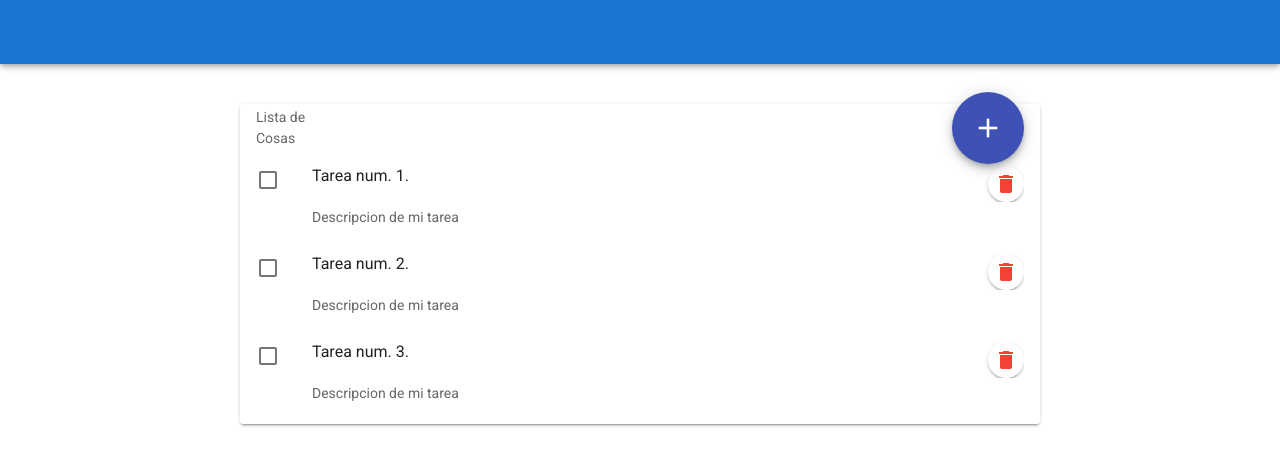
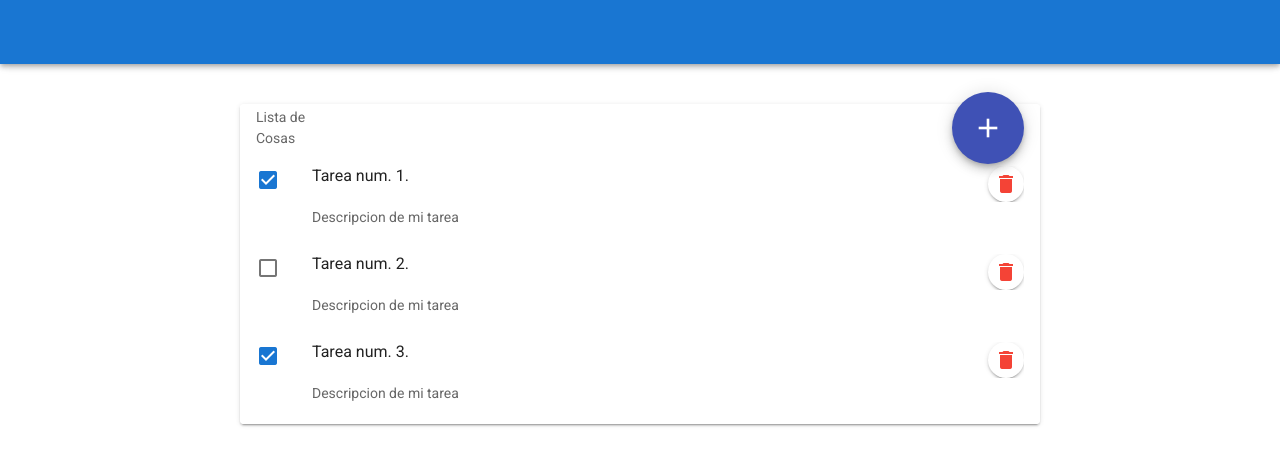
Before and after one commit to joseangelcrn/to_do_list_app, a Vue app: page / in a window 1280 px wide. Shown: the top 466 px of the page. Built offline with nearby package versions, Linux system fonts and the light colour scheme.

Commit message:
Ahora el estado seleccionado se controla a nivel de atributo del modulo task de vuex

```diff
--- a/src/components/List/ListItemComponent.vue
+++ b/src/components/List/ListItemComponent.vue
@@ -1,9 +1,9 @@
 <template>
   <div>
-    <v-list-item color="green" >
-      <template v-slot:default="{ active }">
+    <v-list-item color="green" @click="toggleSelected">
+      <template>
         <v-list-item-action>
-          <v-checkbox :input-value="active"></v-checkbox>
+          <v-checkbox :input-value="item.selected"></v-checkbox>
         </v-list-item-action>
 
         <v-list-item-content>
@@ -22,6 +22,7 @@
 </template>
 
 <script>
+import { mapMutations, mapState } from 'vuex';
 export default {
   data() {
     return {};
@@ -32,7 +33,22 @@ export default {
       let data = {item:this.$props.item,index:this.$props.index};
       this.$emit('deleteItem',data);
       console.log('Delete Item!!');
+    },
+    toggleSelected(){
+      let isSelected = this.$props.item.selected;
+      let index = this.$props.index;
+      this.items[index].selected = !isSelected;
+
+      console.log('items',this.items);
     }
   },
+  computed:{
+    ...mapState('task',{
+      items:  state => state.items
+    }),
+    active(){
+      return this.$props.item.selected;
+    }
+  }
 };
 </script>
--- a/src/store/task.js
+++ b/src/store/task.js
@@ -5,7 +5,7 @@ const task = {
         nExamplesLoaded:3
     },
     mutations: {
-      add (state,item) {
+      add(state,item) {
         state.items.push(item);
       },
       delete(state,index){
@@ -14,13 +14,15 @@ const task = {
       examples(state){
           console.log('Filling examples');
         for (let i = 1; i <= state.nExamplesLoaded; i++) {
+          let selected = i%2 != 0;
             state.items.push({
               title: `Tarea num. ${i}.`,
               description: "Descripcion de mi tarea",
+              selected:selected
             });
           }
       }
-    },
+    }
   }
 
 export default task;
```
